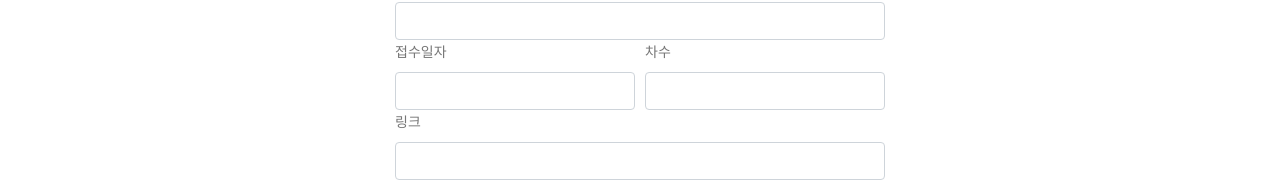
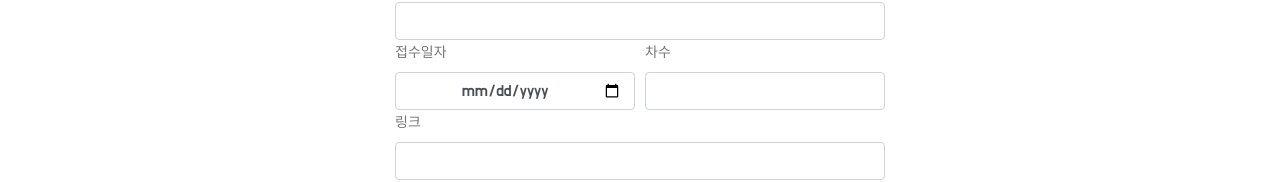
Before and after one commit to pparkddo/gongdb-input, a React (Create React App) app: page / in a window 1280 px wide. Shown: the part 126-308 px from the top of the page. Built offline with nearby package versions, Linux system fonts and the light colour scheme.

Commit message:
Feat: 접수일자 input type 을 date 로 변경
Close #7

```diff
--- a/src/App.tsx
+++ b/src/App.tsx
@@ -212,7 +212,7 @@ function App() {
                 </Col>
                 <Col xs={6}>
                   <Form.Label>접수일자</Form.Label>
-                  <Form.Control name="announcementTimestamp" autoComplete="off" />
+                  <Form.Control type="date" name="announcementTimestamp" autoComplete="off" />
                 </Col>
                 <Col xs={6}>
                   <Form.Label>차수</Form.Label>
```
